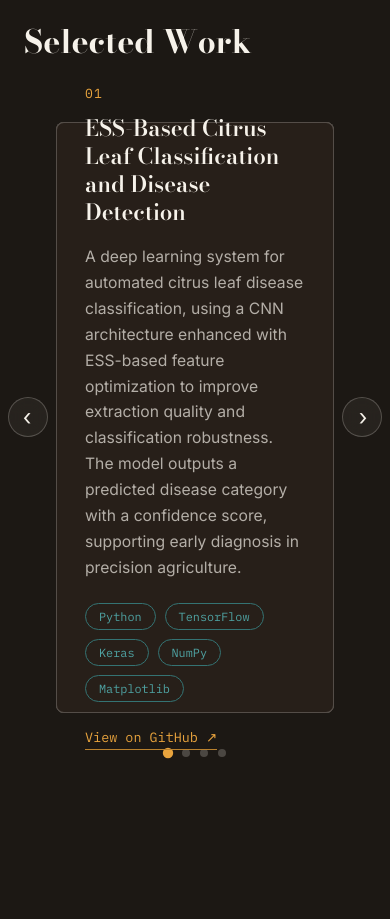
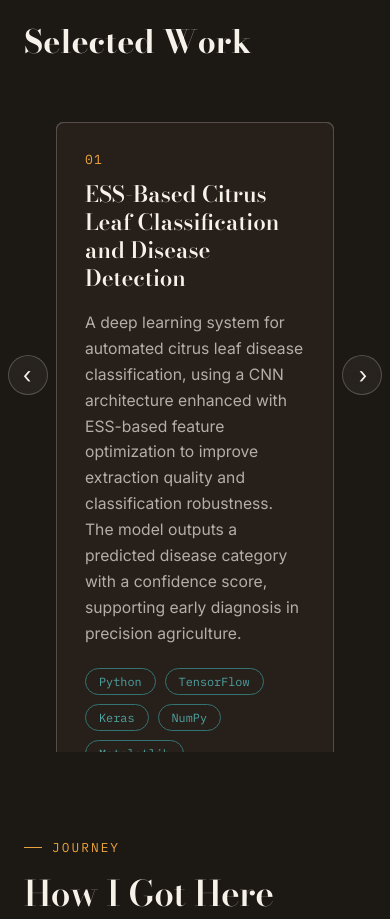
Before and after one commit to Haarini2164/My_portfolio, a Next.js app: page / in a window 390 px wide. Shown: the part 3761-4680 px from the top of the page. Built offline with nearby package versions, Linux system fonts and the light colour scheme.

Commit message:
Fix projects carousel spacing

```diff
--- a/src/components/Projects.module.css
+++ b/src/components/Projects.module.css
@@ -25,13 +25,12 @@
   display: flex;
   align-items: center;
   justify-content: center;
-  height: clamp(420px, 56vh, 560px);
 }
 
 .cardsViewport {
   position: relative;
   width: min(640px, 84vw);
-  height: 100%;
+  min-height: clamp(360px, 48vh, 480px);
 }
 
 .card {
@@ -45,6 +44,8 @@
   border-radius: 8px;
   padding: clamp(28px, 4vw, 48px);
   will-change: transform, opacity;
+  height: fit-content;
+  min-height: 100%;
 }
 
 .cardNumber {
@@ -165,8 +166,9 @@
 }
 
 @media (max-width: 700px) {
-  .stage {
-    height: clamp(480px, 70vh, 600px);
+  .cardsViewport {
+    width: 80vw;
+    min-height: clamp(420px, 60vh, 540px);
   }
   .arrow {
     width: 40px;
@@ -174,7 +176,4 @@
     font-size: 1.4rem;
     margin: 0 8px;
   }
-  .cardsViewport {
-    width: 80vw;
-  }
 }
```
